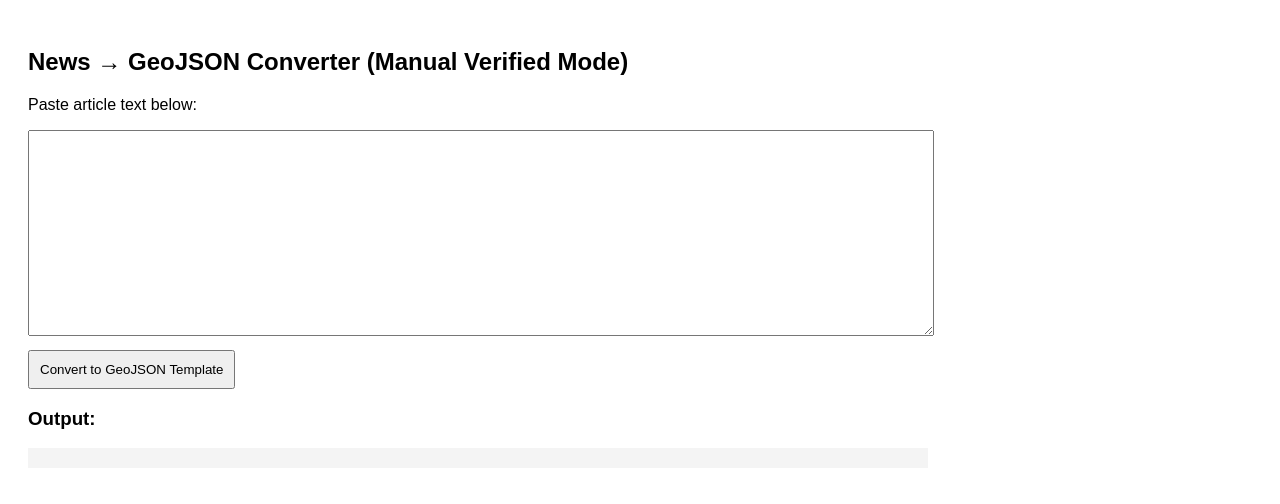
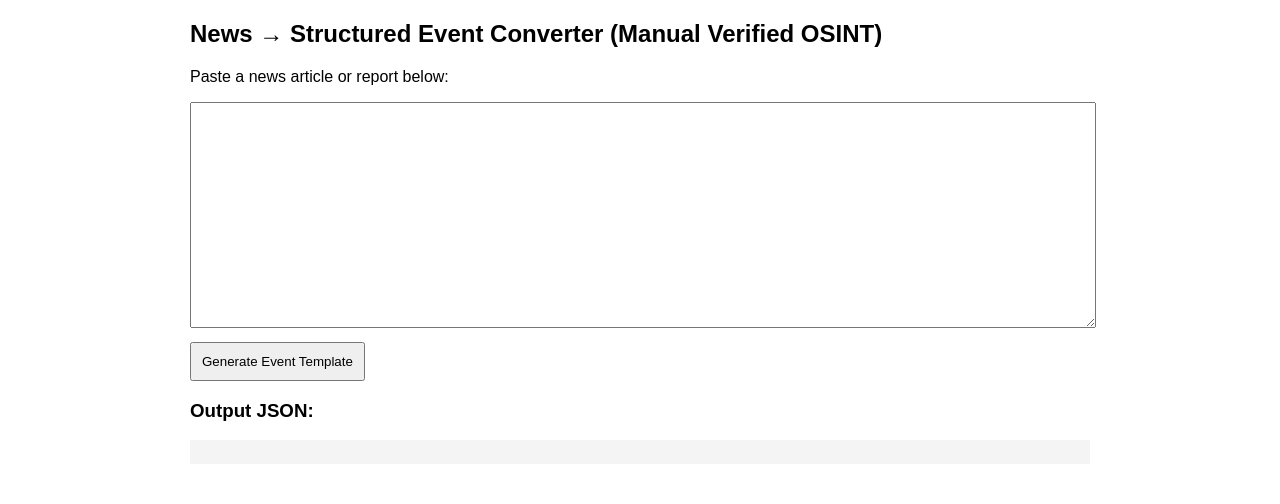
Before and after one commit to AplosAnthropos/UnitedStates_Domestic_Terror_Tracker, a plain HTML site: page ingest.html in a window 1280 px wide. Drawn offline with Linux system fonts and the light colour scheme.

Commit message:
Update ingest.html

```diff
--- a/ingest.html
+++ b/ingest.html
@@ -1,62 +1,63 @@
 <!DOCTYPE html>
 <html>
 <head>
-  <title>OSINT Event Ingest Tool</title>
+  <title>Event Ingest Tool</title>
   <meta charset="utf-8">
   <style>
-    body { font-family: Arial; padding: 20px; max-width: 900px; }
-    textarea { width: 100%; height: 200px; }
-    pre { background: #f4f4f4; padding: 10px; }
-    button { padding: 10px; margin-top: 10px; }
+    body { font-family: Arial; max-width: 900px; margin: 20px auto; }
+    textarea { width: 100%; height: 220px; }
+    pre { background: #f4f4f4; padding: 12px; white-space: pre-wrap; }
+    button { padding: 10px; margin-top: 10px; cursor: pointer; }
   </style>
 </head>
-
 <body>
 
-<h2>News → GeoJSON Converter (Manual Verified Mode)</h2>
+<h2>News → Structured Event Converter (Manual Verified OSINT)</h2>
 
-<p>Paste article text below:</p>
+<p>Paste a news article or report below:</p>
 
 <textarea id="input"></textarea>
 
-<br>
-<button onclick="convert()">Convert to GeoJSON Template</button>
+<button onclick="convert()">Generate Event Template</button>
 
-<h3>Output:</h3>
+<h3>Output JSON:</h3>
 <pre id="output"></pre>
 
 <script>
 function convert() {
 
-  let text = document.getElementById("input").value;
+  const text = document.getElementById("input").value;
 
-  // This is a TEMPLATE generator (NOT fake intelligence)
-  // You will manually verify and fill details.
-
-  let result = {
+  const event = {
     type: "Feature",
     geometry: {
       type: "Point",
-      coordinates: ["LONGITUDE_HERE", "LATITUDE_HERE"]
+      coordinates: ["LONGITUDE", "LATITUDE"]
     },
     properties: {
-      event_title: "FILL_FROM_ARTICLE",
-      event_type: "attack_or_rally",
+      event_title: "FILL_REQUIRED",
+      event_type: "attack | rally",
       date: "YYYY-MM-DD",
-      city: "FILL",
-      state: "FILL",
+      city: "FILL_REQUIRED",
+      state: "FILL_REQUIRED",
       casualties_killed: 0,
       casualties_wounded: 0,
       casualties_total: 0,
-      actor_type: "lone_actor_or_group",
-      group_affiliation: "FILL_IF_KNOWN",
+      actor_type: "lone_actor | group",
+      group_affiliation: "unknown or fill",
       summary: text,
-      sources: []
+      sources: [
+        {
+          name: "ADD_SOURCE_NAME",
+          url: "ADD_SOURCE_URL"
+        }
+      ],
+      verification_status: "unverified_manual_entry"
     }
   };
 
   document.getElementById("output").textContent =
-    JSON.stringify(result, null, 2);
+    JSON.stringify(event, null, 2);
 }
 </script>
 
```
